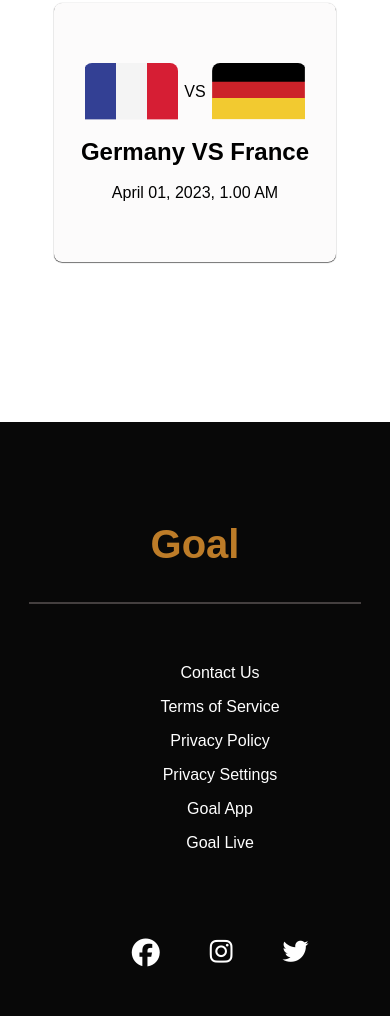
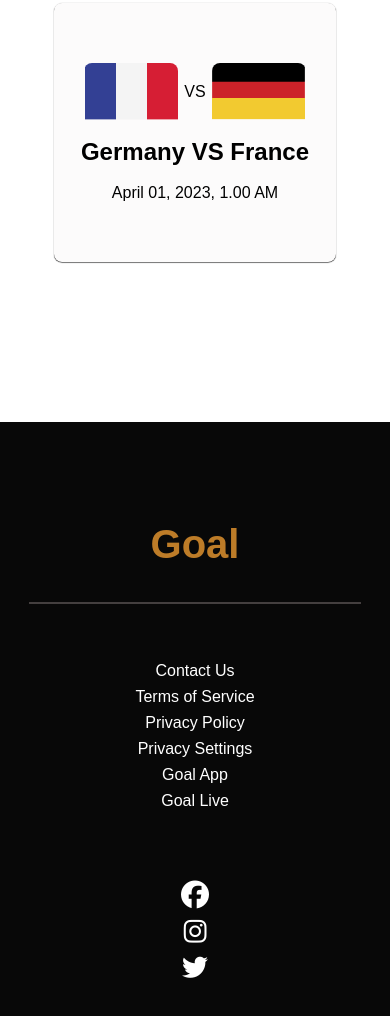
Before and after one commit to redoyhossin/Football-world-cup2023, a plain HTML site: page Upcoming- Match/upcoming-match.html in a window 390 px wide. Shown: the part 2783-3799 px from the top of the page. Drawn offline with Linux system fonts and the light colour scheme.

Commit message:
first commit

```diff
--- a/Upcoming- Match/style2.css
+++ b/Upcoming- Match/style2.css
@@ -184,8 +184,10 @@
 }
 
 .nav-cad a:hover {
-    backgroud-color: rgba(69, 172, 29, 0.911);
+    background-color: rgba(49, 117, 22, 0.856);
+
     color: black;
+
 }
 
 .nav-cad a.active{
@@ -313,7 +315,7 @@
 }
 
 .footer-style {
-    margin-top: 60px;
+    margin-top: 50px;
 }
 
 ul {
@@ -330,7 +332,7 @@
     font-size: 16px;
     font-weight: 500;
     list-style: none;
-    margin-left: 50px;
+    /* margin-left: 50px; */
     color: white;
 
 }
@@ -435,14 +437,25 @@
 
     .footer-style ul {
         flex-direction: column;
-        justify-content: center;
-        justify-items: center;
         align-items: center;
+
+
     }
 
     .footer-style ul li {
-        margin-bottom: 16px;
+        margin-top: 8px;
     }
+
+    .social-link ul li{
+        margin-bottom: 10px;
+     }
+
+    .social-link ul {
+        flex-direction: column;
+        align-items: center;
+
+    }
+
 
 }
 
--- a/style.css
+++ b/style.css
@@ -188,8 +188,8 @@
 }
 
 
-.nav-cad a.active{
-    background:maroon;
+.nav-cad a.active {
+    background: maroon;
 }
 
 /*---------------------
@@ -432,14 +432,15 @@
     }
 
     .header-text h1 {
-        font-size:26px;
+        font-size: 26px;
 
 
     }
 
-    .nav-cad{
+    .nav-cad {
         margin-bottom: 60px;
     }
+
     .players {
         grid-template-columns: repeat(1, 1fr);
     }
@@ -452,19 +453,26 @@
 
     footer {
         height: 600px;
-        min-width:min-content;
+        min-width: min-content;
 
     }
 
     .footer-style ul {
         flex-direction: column;
-        justify-content: center;
-        justify-items: center;
         align-items: center;
     }
 
     .footer-style ul li {
-        margin-bottom: 16px;
+        margin-top: 8px;
+    }
+
+    .social-link ul li{
+       margin-bottom: 10px;
+    }
+    .social-link ul {
+        flex-direction: column;
+        align-items: center;
+
     }
 
 }
```
